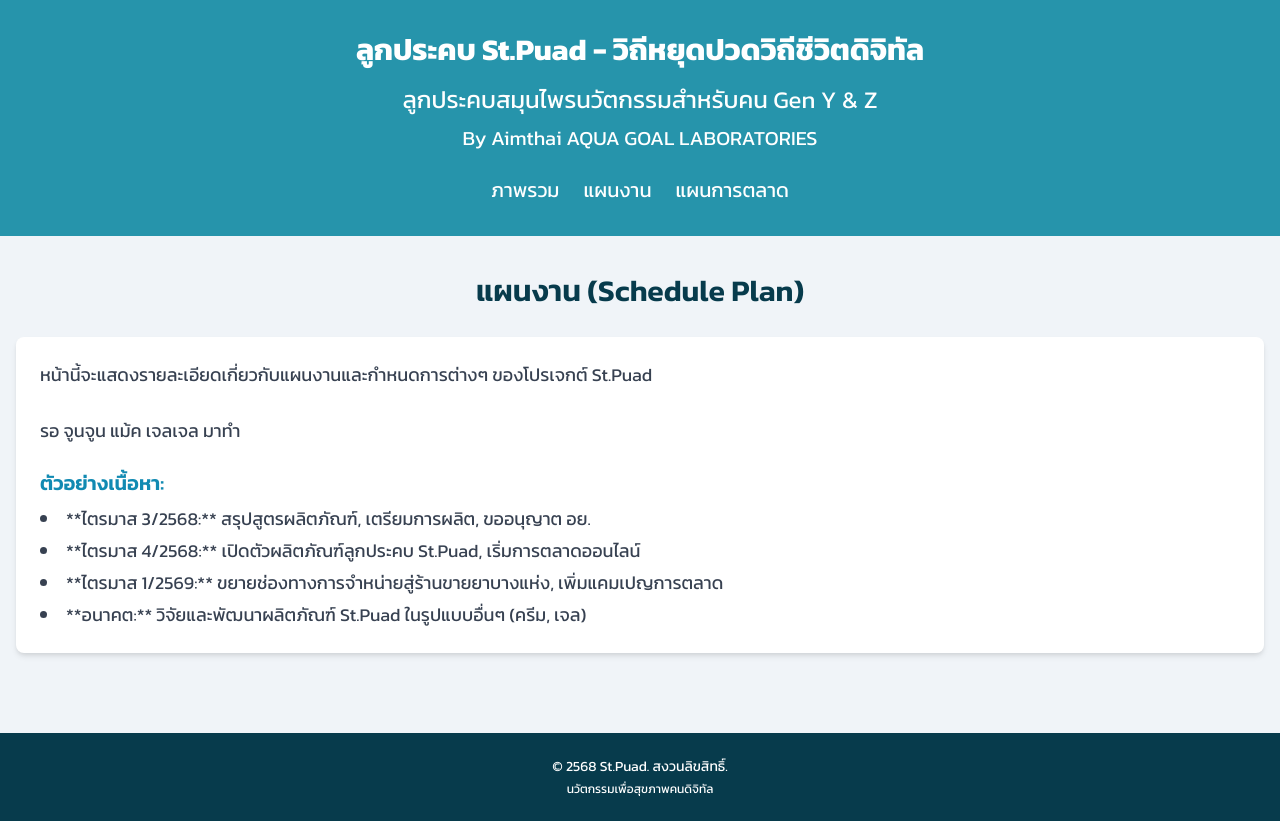
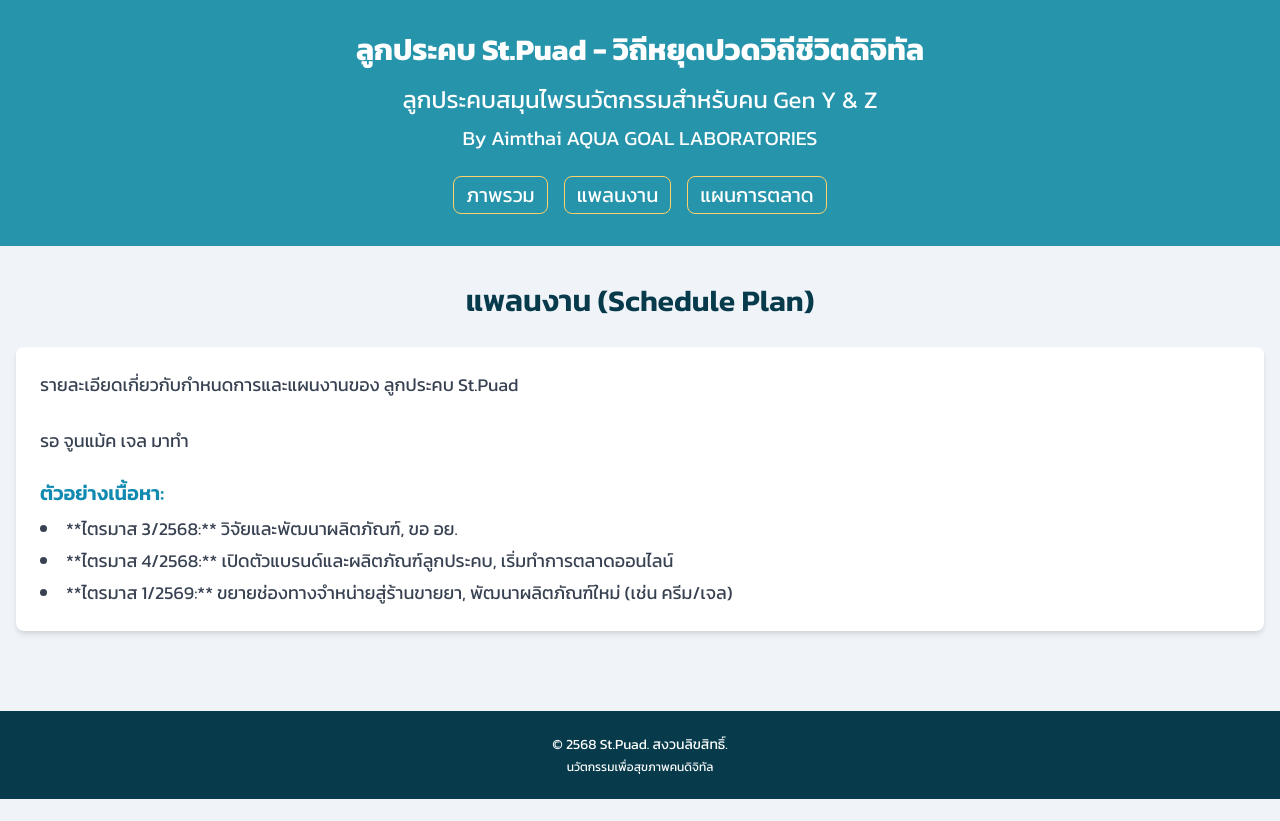
Before and after one commit to jakra-phong27/st-puad-infographic, a plain HTML site: page schedule-plan.html in a window 1280 px wide. After the commit the page ends 800 px from the top, so only its background shows below. Drawn offline with nearby package versions, Linux system fonts and the light colour scheme.

Commit message:
Add files via upload
Update Menu

```diff
--- a/schedule-plan.html
+++ b/schedule-plan.html
@@ -3,7 +3,7 @@
 <head>
     <meta charset="UTF-8">
     <meta name="viewport" content="width=device-width, initial-scale=1.0">
-    <title>St.Puad - แผนงาน</title>
+    <title>St.Puad - แพลนงาน</title>
     <script src="https://cdn.tailwindcss.com"></script>
     <link href="https://fonts.googleapis.com/css2?family=Kanit:wght@300;400;500;600;700&display=swap" rel="stylesheet">
     <style>
@@ -26,7 +26,7 @@
             margin-bottom: 1.5rem;
             box-shadow: 0 4px 6px -1px rgba(0, 0, 0, 0.1), 0 2px 4px -1px rgba(0, 0, 0, 0.06);
         }
-        /* Styles for navigation links (copy from index.html if needed) */
+        /* Styles for navigation links */
         .no-underline {
             text-decoration: none;
         }
@@ -46,29 +46,34 @@
         <p class="text-xl mt-2">By Aimthai AQUA GOAL LABORATORIES</p>
 
         <nav class="mt-6">
-            <ul class="flex justify-center space-x-6 text-xl">
-                <li><a href="index.html" class="text-white hover:text-[#FFD166] no-underline transition duration-300">ภาพรวม</a></li>
-                <li><a href="schedule-plan.html" class="text-white hover:text-[#FFD166] no-underline transition duration-300">แผนงาน</a></li>
-                <li><a href="marketing-plan.html" class="text-white hover:text-[#FFD166] no-underline transition duration-300">แผนการตลาด</a></li>
-            </ul>
+            <ul class="flex justify-center space-x-4 text-xl">
+                <li class="border border-[#FFD166] rounded-lg px-3 py-1 transition duration-300 hover:bg-[#FFD166] hover:text-[#073B4C]">
+                    <a href="index.html" class="text-white hover:text-[#073B4C] no-underline">ภาพรวม</a>
+                </li>
+                <li class="border border-[#FFD166] rounded-lg px-3 py-1 transition duration-300 hover:bg-[#FFD166] hover:text-[#073B4C]">
+                    <a href="schedule-plan.html" class="text-white hover:text-[#073B4C] no-underline">แพลนงาน</a>
+                </li>
+                <li class="border border-[#FFD166] rounded-lg px-3 py-1 transition duration-300 hover:bg-[#FFD166] hover:text-[#073B4C]">
+                    <a href="marketing-plan.html" class="text-white hover:text-[#073B4C] no-underline">แผนการตลาด</a>
+                </li>
+                </ul>
         </nav>
     </header>
 
     <main class="container mx-auto px-4 py-8">
         <section id="schedule-plan-content" class="mb-12">
-            <h2 class="section-title">แผนงาน (Schedule Plan)</h2>
+            <h2 class="section-title">แพลนงาน (Schedule Plan)</h2>
             <div class="card">
                 <p class="text-lg text-gray-700">
-                    หน้านี้จะแสดงรายละเอียดเกี่ยวกับแผนงานและกำหนดการต่างๆ ของโปรเจกต์ St.Puad <br><br>
-                    รอ จูนจูน แม้ค เจลเจล มาทำ
+                    รายละเอียดเกี่ยวกับกำหนดการและแผนงานของ ลูกประคบ St.Puad<br><br>
+                   รอ จูนแม้ค เจล มาทำ
                 </p>
                 <div class="mt-6">
                     <h3 class="font-semibold text-xl text-[#118AB2]">ตัวอย่างเนื้อหา:</h3>
                     <ul class="list-disc list-inside text-lg text-gray-700 mt-2 space-y-1">
-                        <li>**ไตรมาส 3/2568:** สรุปสูตรผลิตภัณฑ์, เตรียมการผลิต, ขออนุญาต อย.</li>
-                        <li>**ไตรมาส 4/2568:** เปิดตัวผลิตภัณฑ์ลูกประคบ St.Puad, เริ่มการตลาดออนไลน์</li>
-                        <li>**ไตรมาส 1/2569:** ขยายช่องทางการจำหน่ายสู่ร้านขายยาบางแห่ง, เพิ่มแคมเปญการตลาด</li>
-                        <li>**อนาคต:** วิจัยและพัฒนาผลิตภัณฑ์ St.Puad ในรูปแบบอื่นๆ (ครีม, เจล)</li>
+                        <li>**ไตรมาส 3/2568:** วิจัยและพัฒนาผลิตภัณฑ์, ขอ อย.</li>
+                        <li>**ไตรมาส 4/2568:** เปิดตัวแบรนด์และผลิตภัณฑ์ลูกประคบ, เริ่มทำการตลาดออนไลน์</li>
+                        <li>**ไตรมาส 1/2569:** ขยายช่องทางจำหน่ายสู่ร้านขายยา, พัฒนาผลิตภัณฑ์ใหม่ (เช่น ครีม/เจล)</li>
                     </ul>
                 </div>
             </div>
```
Also changed, not shown: index.html (+5 -5 lines), marketing-plan.html (+14 -8 lines).
